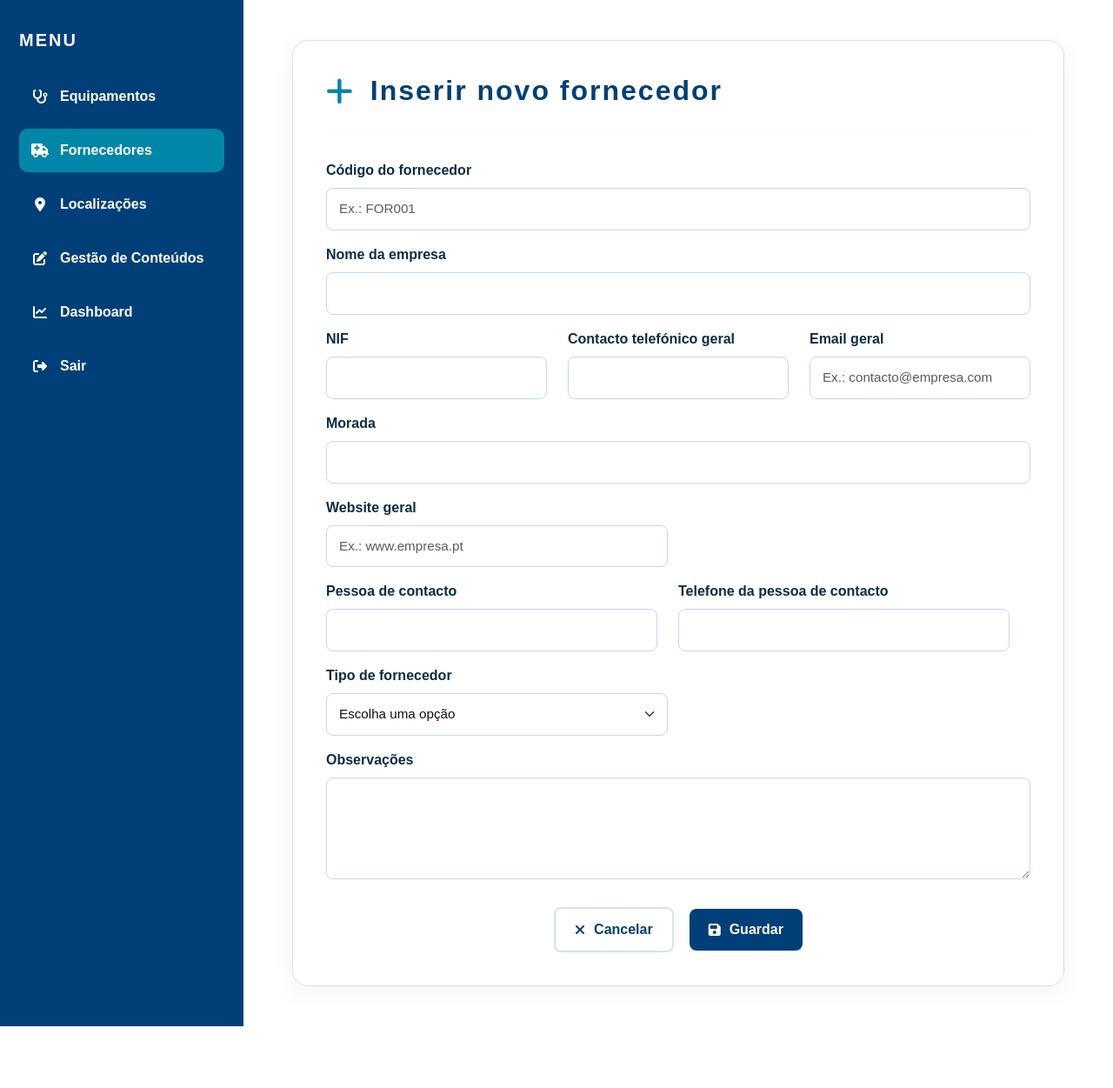
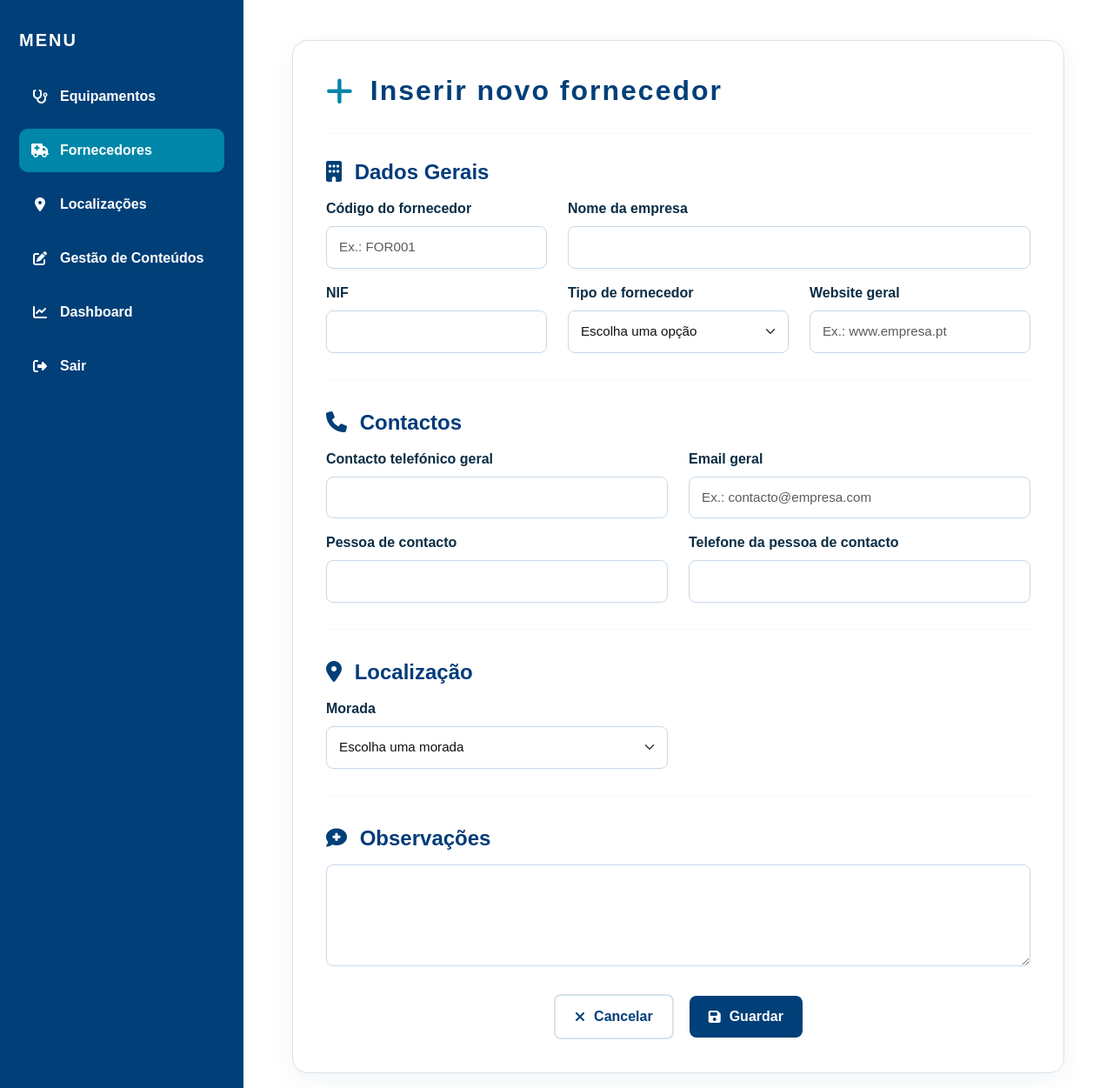
Before and after one commit to joana-rodrigues-1241466/SibdasProjeto, a PHP site: page /private/views/fornecedores/novo_fornecedor.html in a window 1280 px wide. Shown: the part 90-1341 px from the top of the page at 87% size. Before the commit the page ends 1270 px from the top, so only its background shows below. Run offline with PHP 8.4, Linux system fonts and the light colour scheme.

Commit message:
Alterações na página dos fornecedores

```diff
--- a/assets/css/1241466.css
+++ b/assets/css/1241466.css
@@ -807,6 +807,10 @@ body {
     color: #1f2933;
     white-space: normal;
     word-wrap: break-word;
+}
+
+.tabela-privada td.acoes-tabela-privada {
+    white-space: nowrap;
 }
 
 /* Ações da tabela privada */
--- a/private/views/fornecedores/novo_fornecedor.html
+++ b/private/views/fornecedores/novo_fornecedor.html
@@ -92,67 +92,31 @@
 
                 <form id="form-novo-fornecedor" class="form-equipamento-privado">
 
-                    <div class="mb-3">
+    <!-- DADOS GERAIS -->
+    <h5 class="subtitulo-separador titulo-azul-separador mt-0">
+        <i class="fa-solid fa-building"></i>
+        Dados Gerais
+    </h5>
+
+    <div class="row mb-3">
+        <div class="col-md-4">
             <label for="codigo" class="form-label">Código do fornecedor</label>
-                        <input type="text" class="form-control campo-formulario-privado" id="codigo" name="codigo"
-                            placeholder="Ex.: FOR001">
+            <input type="text" class="form-control campo-formulario-privado" id="codigo" name="codigo" placeholder="Ex.: FOR001">
+        </div>
+        <div class="col-md-8">
+            <label for="nome_empresa" class="form-label">Nome da empresa</label>
+            <input type="text" class="form-control campo-formulario-privado" id="nome_empresa" name="nome_empresa">
+        </div>
     </div>
 
-                    <div class="mb-3">
-                        <label for="nome_empresa" class="form-label">Nome da empresa</label>
-                        <input type="text" class="form-control campo-formulario-privado" id="nome_empresa"
-                            name="nome_empresa">
-                    </div>
-
-                    <div class="row">
-                        <div class="col-md-4 mb-3">
+    <div class="row mb-3">
+        <div class="col-md-4">
             <label for="nif" class="form-label">NIF</label>
             <input type="text" class="form-control campo-formulario-privado" id="nif" name="nif">
         </div>
-
-                        <div class="col-md-4 mb-3">
-                            <label for="telefone" class="form-label">Contacto telefónico geral</label>
-                            <input type="text" class="form-control campo-formulario-privado" id="telefone"
-                                name="telefone">
-                        </div>
-
-                        <div class="col-md-4 mb-3">
-                            <label for="email" class="form-label">Email geral</label>
-                            <input type="text" class="form-control campo-formulario-privado" id="email" name="email"
-                               placeholder="Ex.: contacto@empresa.com">
-                        </div>
-                    </div>
-
-                    <div class="mb-3">
-                        <label for="morada" class="form-label">Morada</label>
-                        <input type="text" class="form-control campo-formulario-privado" id="morada" name="morada">
-                    </div>
-
-                    <div class="row">
-                        <div class="col-md-6 mb-3">
-                            <label for="website" class="form-label">Website geral</label>
-                            <input type="text" class="form-control campo-formulario-privado" id="website" name="website"
-                                placeholder="Ex.: www.empresa.pt">
-                        </div>
-
-                        <div class="row">
-                        <div class="col-md-6 mb-3">
-                            <label for="pessoa_contacto" class="form-label">Pessoa de contacto</label>
-                            <input type="text" class="form-control campo-formulario-privado" id="pessoa_contacto"
-                                name="pessoa_contacto">
-                        </div>
-
-                        <div class="col-md-6 mb-3">
-                            <label for="telefone_pessoa_contacto" class="form-label">Telefone da pessoa de contacto</label>
-                            <input type="text" class="form-control campo-formulario-privado"
-                                id="telefone_pessoa_contacto" name="telefone_pessoa_contacto">
-                        </div>
-                    </div>
-
-                        <div class="col-md-6 mb-3">
+        <div class="col-md-4">
             <label for="tipo_fornecedor" class="form-label">Tipo de fornecedor</label>
-                            <select class="form-select campo-formulario-privado" id="tipo_fornecedor"
-                                name="tipo_fornecedor">
+            <select class="form-select campo-formulario-privado" id="tipo_fornecedor" name="tipo_fornecedor">
                 <option value="" selected disabled>Escolha uma opção</option>
                 <option>Fabricante</option>
                 <option>Distribuidor ou Fornecedor comercial</option>
@@ -160,12 +124,90 @@
                 <option>Fornecedor de consumíveis ou acessórios</option>
             </select>
         </div>
+        <div class="col-md-4">
+            <label for="website" class="form-label">Website geral</label>
+            <input type="text" class="form-control campo-formulario-privado" id="website" name="website" placeholder="Ex.: www.empresa.pt">
+        </div>
     </div>
 
+    <hr>
+
+    <!-- CONTACTOS -->
+<h5 class="subtitulo-separador titulo-azul-separador">
+    <i class="fa-solid fa-phone"></i>
+    Contactos
+</h5>
+
+<div class="row mb-3">
+    <div class="col-md-6">
+        <label for="telefone" class="form-label">Contacto telefónico geral</label>
+        <input type="text" class="form-control campo-formulario-privado" id="telefone" name="telefone">
+    </div>
+    <div class="col-md-6">
+        <label for="email" class="form-label">Email geral</label>
+        <input type="text" class="form-control campo-formulario-privado" id="email" name="email" placeholder="Ex.: contacto@empresa.com">
+    </div>
+</div>
+
+<div class="row mb-3">
+    <div class="col-md-6">
+        <label for="pessoa_contacto" class="form-label">Pessoa de contacto</label>
+        <input type="text" class="form-control campo-formulario-privado" id="pessoa_contacto" name="pessoa_contacto">
+    </div>
+    <div class="col-md-6">
+        <label for="telefone_pessoa_contacto" class="form-label">Telefone da pessoa de contacto</label>
+        <input type="text" class="form-control campo-formulario-privado" id="telefone_pessoa_contacto" name="telefone_pessoa_contacto">
+    </div>
+</div>
+
+    <hr>
+
+    <!-- LOCALIZAÇÃO -->
+    <h5 class="subtitulo-separador titulo-azul-separador">
+        <i class="fa-solid fa-location-dot"></i>
+        Localização
+    </h5>
+
+    <div class="row mb-3">
+        <div class="col-md-6">
+    <label for="morada" class="form-label">Morada</label>
+    <select class="form-select campo-formulario-privado" id="morada" name="morada">
+        <option value="" selected disabled>Escolha uma morada</option>
+
+        <option value="Aveiro, Portugal">Aveiro, Portugal</option>
+        <option value="Beja, Portugal">Beja, Portugal</option>
+        <option value="Braga, Portugal">Braga, Portugal</option>
+        <option value="Bragança, Portugal">Bragança, Portugal</option>
+        <option value="Castelo Branco, Portugal">Castelo Branco, Portugal</option>
+        <option value="Coimbra, Portugal">Coimbra, Portugal</option>
+        <option value="Évora, Portugal">Évora, Portugal</option>
+        <option value="Faro, Portugal">Faro, Portugal</option>
+        <option value="Guarda, Portugal">Guarda, Portugal</option>
+        <option value="Leiria, Portugal">Leiria, Portugal</option>
+        <option value="Lisboa, Portugal">Lisboa, Portugal</option>
+        <option value="Portalegre, Portugal">Portalegre, Portugal</option>
+        <option value="Porto, Portugal">Porto, Portugal</option>
+        <option value="Santarém, Portugal">Santarém, Portugal</option>
+        <option value="Setúbal, Portugal">Setúbal, Portugal</option>
+        <option value="Viana do Castelo, Portugal">Viana do Castelo, Portugal</option>
+        <option value="Vila Real, Portugal">Vila Real, Portugal</option>
+        <option value="Viseu, Portugal">Viseu, Portugal</option>
+        <option value="Região Autónoma dos Açores, Portugal">Região Autónoma dos Açores, Portugal</option>
+        <option value="Região Autónoma da Madeira, Portugal">Região Autónoma da Madeira, Portugal</option>
+    </select>
+</div>
+    </div>
+
+    <hr>
+
+    <!-- OBSERVAÇÕES -->
+    <h5 class="subtitulo-separador titulo-azul-separador">
+        <i class="fa-solid fa-comment-medical"></i>
+        Observações
+    </h5>
+
     <div class="mb-3">
-                        <label for="observacoes" class="form-label">Observações</label>
-                        <textarea class="form-control campo-formulario-privado" id="observacoes" name="observacoes"
-                            rows="4"></textarea>
+        <textarea class="form-control campo-formulario-privado" id="observacoes" name="observacoes" rows="4"></textarea>
     </div>
 
     <div class="botoes-formulario-privado">
@@ -173,7 +215,6 @@
             <i class="fa-solid fa-xmark"></i>
             Cancelar
         </a>
-
         <button type="submit" class="botao-guardar-privado">
             <i class="fa-solid fa-floppy-disk"></i>
             Guardar
```
Also changed, not shown: private/views/fornecedores/consultar_fornecedor.html (+60 -29 lines), private/views/fornecedores/editar_fornecedor.html (+93 -39 lines), private/views/fornecedores/fornecedores.html (+13 -110 lines), assets/js/1241466.js. Lines whose indentation alone changed are shown as unchanged.
